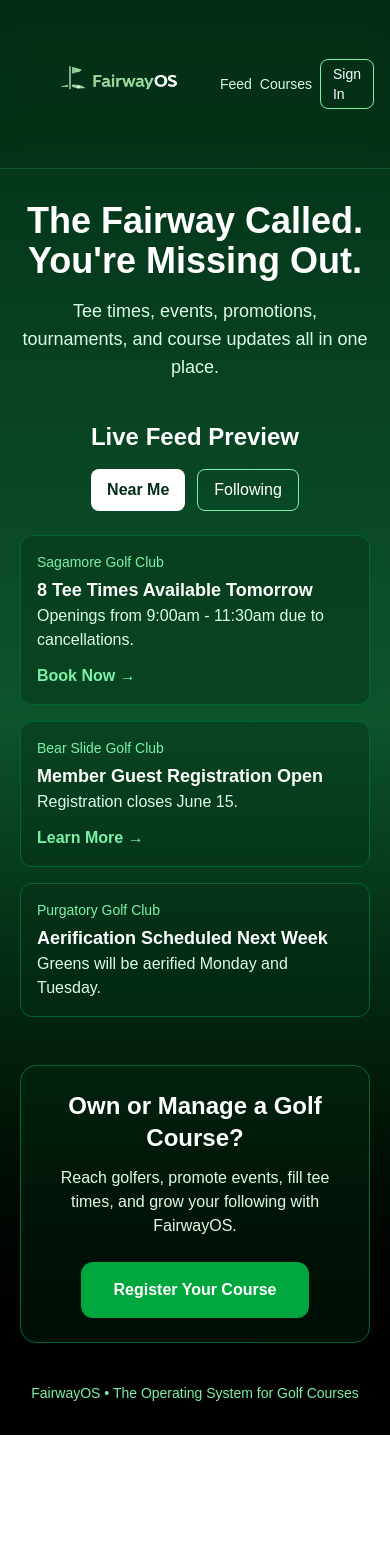
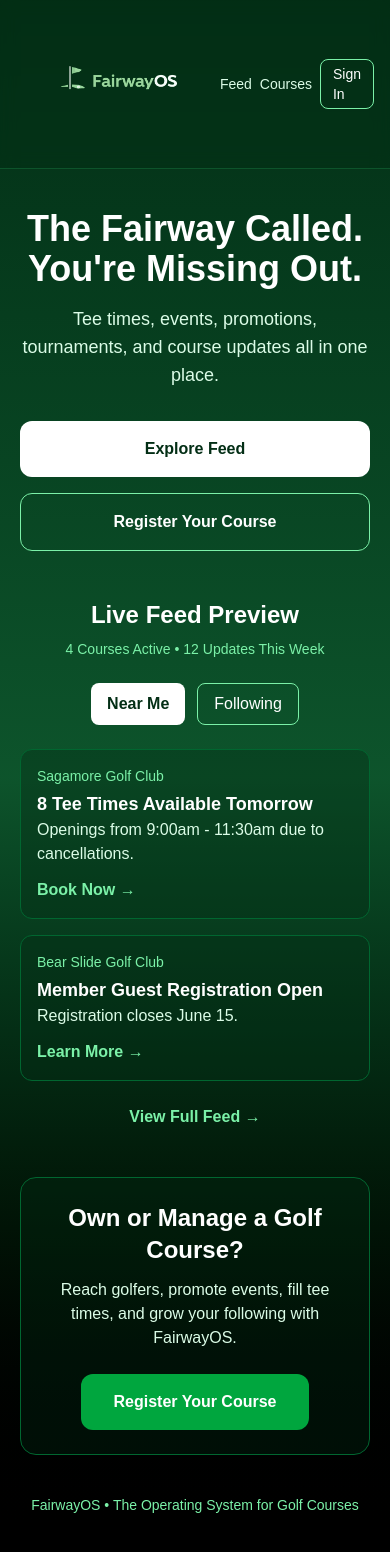
Before and after one commit to keenroudy22/fairwayos, a Next.js app: page / in a window 390 px wide. Shown: the top 1552 px of the page. Before the commit the page ends 1435 px from the top, so only its background shows below. Built offline with nearby package versions, Linux system fonts and the light colour scheme.

Commit message:
Updating Mobile UI

```diff
--- a/src/app/page.tsx
+++ b/src/app/page.tsx
@@ -1,5 +1,4 @@
 import Navbar from "@/components/Navbar";
-import Image from "next/image";
 import Link from "next/link";
 
 export default function Home() {
@@ -7,21 +6,41 @@
     <main className="min-h-screen bg-gradient-to-b from-green-950 via-green-900 to-black text-white">
       <Navbar />
 
-      <section className="px-5 py-8 text-center">
-        <h1 className="text-4xl md:text-6xl font-bold mb-4">
+      <section className="px-5 py-10 text-center">
+        <h1 className="text-4xl md:text-6xl font-bold mb-4 max-w-4xl mx-auto">
           The Fairway Called. You're Missing Out.
         </h1>
 
-        <p className="text-lg text-green-100 max-w-2xl mx-auto mb-10">
+        <p className="text-lg text-green-100 max-w-2xl mx-auto mb-8">
           Tee times, events, promotions, tournaments, and course updates all in
           one place.
         </p>
 
+        <div className="flex flex-col md:flex-row justify-center gap-4 mb-12">
+          <Link
+            href="/feed"
+            className="bg-white text-green-950 px-8 py-4 rounded-xl font-semibold hover:bg-green-100 transition"
+          >
+            Explore Feed
+          </Link>
+
+          <Link
+            href="/register-course"
+            className="border border-green-300 px-8 py-4 rounded-xl font-semibold hover:bg-green-900 transition"
+          >
+            Register Your Course
+          </Link>
+        </div>
+
         {/* Feed Preview */}
         <div className="max-w-2xl mx-auto mb-12">
-          <h2 className="text-2xl font-bold mb-4">
+          <h2 className="text-2xl font-bold mb-2">
             Live Feed Preview
           </h2>
+
+          <p className="text-green-300 text-sm mb-6">
+            4 Courses Active • 12 Updates This Week
+          </p>
 
           <div className="flex justify-center gap-3 mb-6">
             <button className="bg-white text-green-950 px-4 py-2 rounded-lg font-semibold">
@@ -69,20 +88,15 @@
                 Learn More →
               </button>
             </div>
+          </div>
 
-            <div className="bg-green-950/40 border border-green-800 rounded-xl p-4">
-              <div className="text-green-300 text-sm mb-1">
-                Purgatory Golf Club
-              </div>
-
-              <h3 className="font-semibold text-lg">
-                Aerification Scheduled Next Week
-              </h3>
-
-              <p className="text-green-100">
-                Greens will be aerified Monday and Tuesday.
-              </p>
-            </div>
+          <div className="mt-6">
+            <Link
+              href="/feed"
+              className="text-green-300 font-semibold hover:text-white transition"
+            >
+              View Full Feed →
+            </Link>
           </div>
         </div>
 
```
